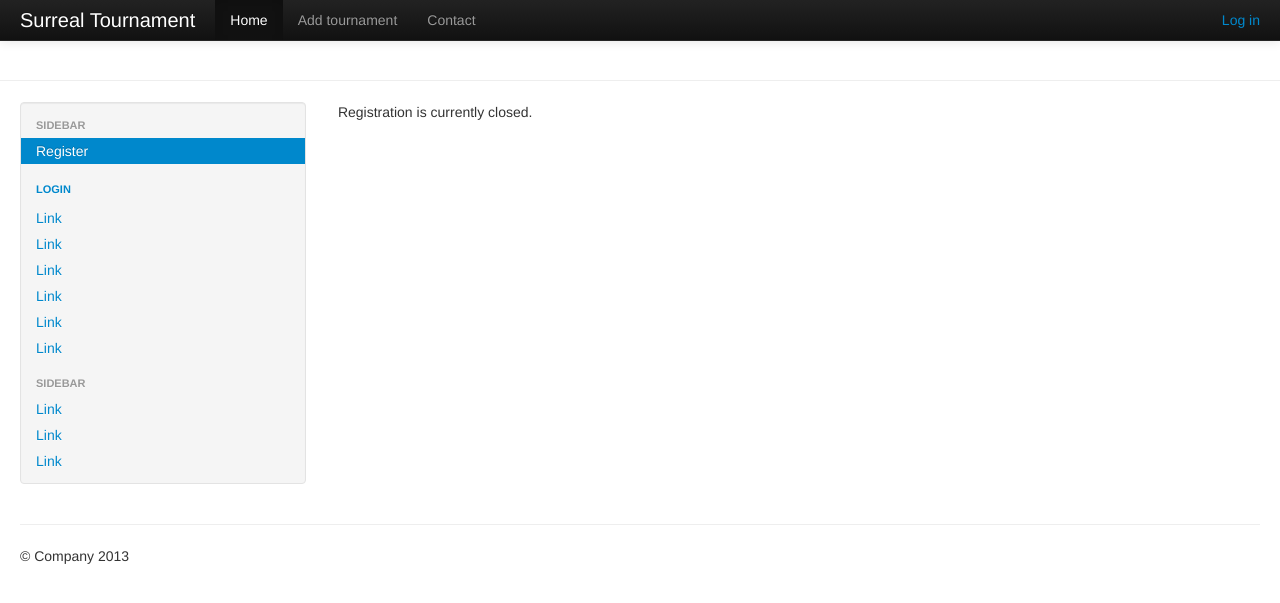
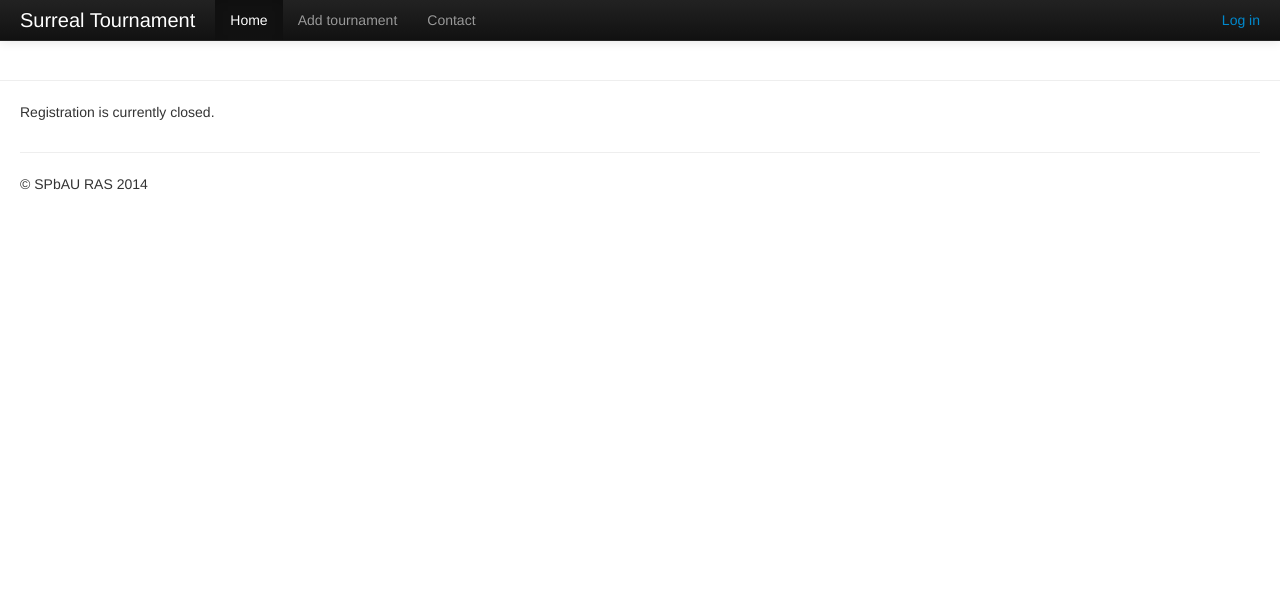
Before and after one commit to testlnord/st, a Django app: page /accounts/register/closed/ in a window 1280 px wide. Shown: the top 603 px of the page. Run offline with Django 3.2, Linux system fonts and the light colour scheme; parts of the project's set-up code (start-up, migrations or seed data) failed here and were passed over.

Commit message:
clean up interface

```diff
--- a/web/sur_tournament/helpers/game_server.py
+++ b/web/sur_tournament/helpers/game_server.py
@@ -21,7 +21,7 @@ def is_user_in_tour (name,t_name):
     response = urllib.request.urlopen(url)
     return dict(response)
 
-def addTournament ( name, checker, timelimit, start_time, end_time):
+def sendCreateTournament ( name, checker, timelimit, start_time, end_time):
     dict = {
         "name" : name,
         "checker" : str(checker),
--- a/web/sur_tournament/templates/base.html
+++ b/web/sur_tournament/templates/base.html
@@ -4,7 +4,7 @@
   <head>
     {%load staticfiles%}
     <meta charset="utf-8">
-    <title>Bootstrap, from Twitter {{ "asdfasdfga" }}</title>
+    <title>Surreal Tournament</title>
     <meta name="viewport" content="width=device-width, initial-scale=1.0">
     <meta name="description" content="">
     <meta name="author" content="">
@@ -68,9 +68,9 @@
                 {% endif %}
             </p>
             <ul class="nav">
-              <li class="active"><a href="#">Home</a></li>
+              <li class="active"><a href="/">Home</a></li>
               <li><a href="add_tour">Add tournament</a></li>
-              <li><a href="#contact">Contact</a></li>
+              <li><a href="contact">Contact</a></li>
             </ul>
           </div><!--/.nav-collapse -->
         </div>
@@ -83,25 +83,6 @@
     </div>
 <div class="container-fluid">
       <div class="row-fluid">
-        <div class="span3">
-          <div class="well sidebar-nav">
-            <ul class="nav nav-list">
-              <li class="nav-header">Sidebar</li>
-              <li class="active"><a href="  /accounts/register">Register</a></li>
-              <li class="nav-header"><a href="/accounts/login">LogIn</a></li>
-              <li><a href="#">Link</a></li>
-              <li><a href="#">Link</a></li>
-              <li><a href="#">Link</a></li>
-              <li><a href="#">Link</a></li>
-              <li><a href="#">Link</a></li>
-              <li><a href="#">Link</a></li>
-              <li class="nav-header">Sidebar</li>
-              <li><a href="#">Link</a></li>
-              <li><a href="#">Link</a></li>
-              <li><a href="#">Link</a></li>
-            </ul>
-          </div><!--/.well -->
-        </div><!--/span-->
         <div class="span9">
             <div id="content">
             {% block content %}{% endblock %}
@@ -113,7 +94,7 @@
 
       <footer>
         {% block footer %}
-        <p>&copy; Company 2013</p>
+        <p>&copy; SPbAU RAS 2014</p>
         {% endblock %}
       </footer>
 
--- /dev/null
+++ b/web/sur_tournament/templates/contact.html
@@ -0,0 +1,6 @@
+{% extends "base.html" %}
+{% load i18n %}
+
+{% block content %}
+    В разработке...
+{% endblock %}
--- a/web/sur_tournament/urls.py
+++ b/web/sur_tournament/urls.py
@@ -9,4 +9,5 @@ urlpatterns = patterns('',
     url('add_tour', add_tour),
     url('tour/(?P<id>\d*)/$', tour),
     url('users/(.*)/$', users),
+    url('contact/$', contact),
 )
--- a/web/sur_tournament/views.py
+++ b/web/sur_tournament/views.py
@@ -89,3 +89,6 @@ def add_tour(request, template_name='a_tour.html'):
     return render_to_response(template_name, {
         'form': form,
     }, context_instance = RequestContext(request))
+
+def contact(request, template_name='contact.html'):
+    return render(request, template_name)
```
Also changed, not shown: web/db.sqlite3, 1 other file.
